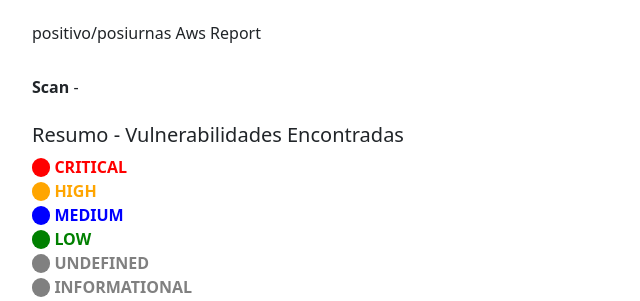
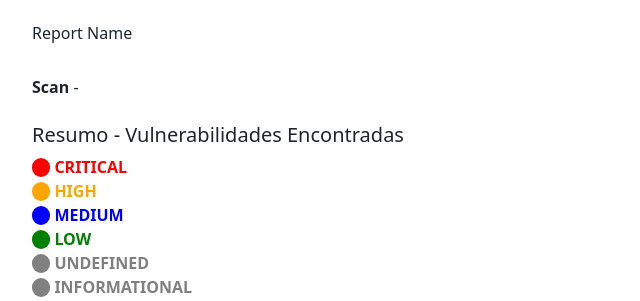
Before and after one commit to izaelbm/php_json_html, a PHP site: page / in a window 1280 px wide. Shown: the top 301 px of the page, without its empty margins (0-640 px from the left). Run offline with PHP 8.4, Linux system fonts and the light colour scheme; data that the repository does not hold is empty.

Commit message:
Update index.php

```diff
--- a/index.php
+++ b/index.php
@@ -8,11 +8,11 @@
 <body>
     <div style="width:95% !important;margin:0 auto">
 <?php
-    $json = file_get_contents("aws_report.json");
+    $json = file_get_contents("repor_file.json");
     $data = json_decode($json);
 
     echo '</br>';
-    echo '<h6>positivo/posiurnas Aws Report</h4>';
+    echo '<h6>Report Name</h4>';
     echo '</br>';
     echo "<b>Scan</b> - ".$data->imageScanFindings->imageScanCompletedAt;
     echo "</br>";
```
